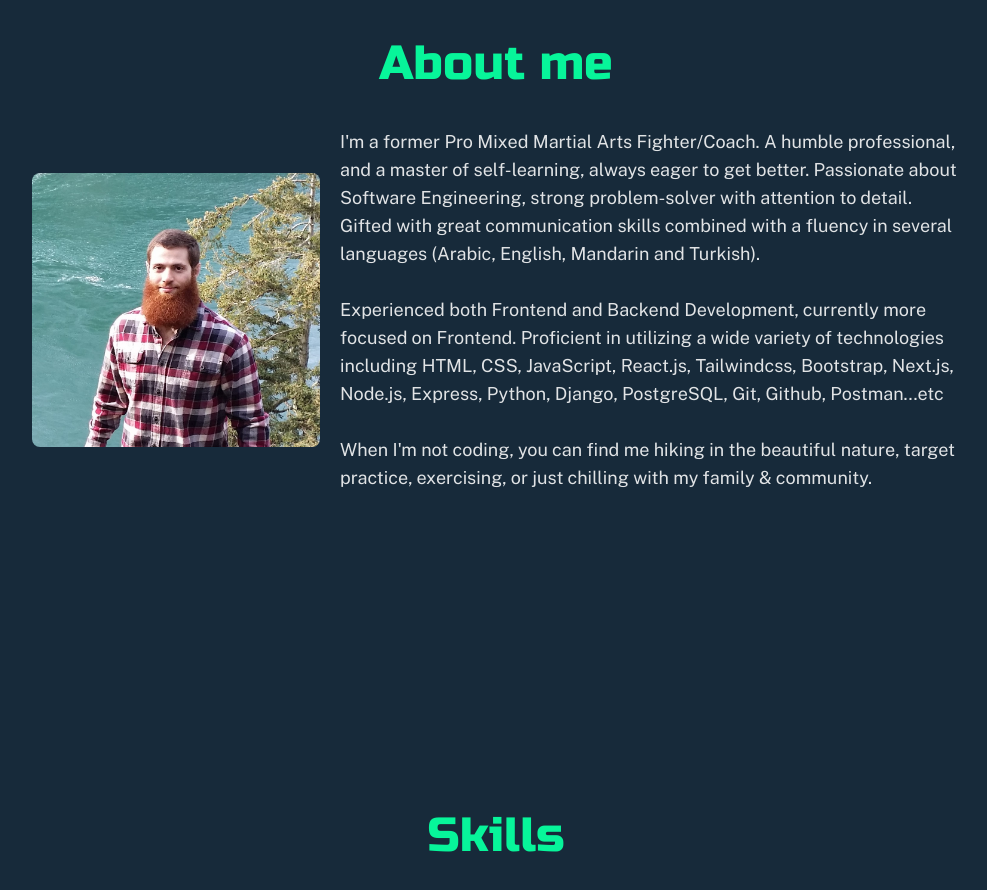
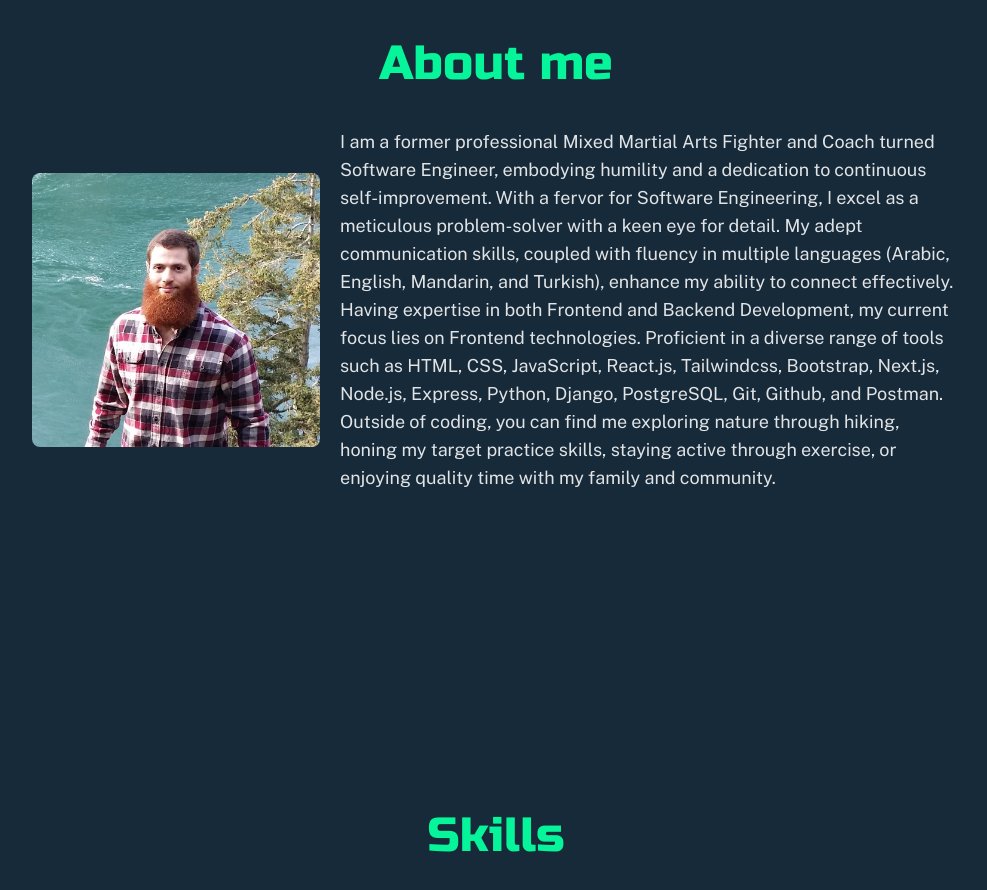
Before and after one commit to AmmarCode/portfolio2.0, a React (Vite) app: page / in a window 1280 px wide. Shown: the part 1100-1990 px from the top of the page, without its empty margins (144-1131 px from the left). Built offline with nearby package versions, Linux system fonts and the light colour scheme.

Commit message:
Update About me text

```diff
--- a/src/components/About.jsx
+++ b/src/components/About.jsx
@@ -25,7 +25,7 @@ const About = () => {
           src="/assets/Ammar017.jpg"
           alt="Ammar's Image"
         />
-        <p className="sm:w-1/2 text-lg">
+{/*         <p className="sm:w-1/2 text-lg">
           I'm a former Pro Mixed Martial Arts Fighter/Coach. A humble
           professional, and a master of self-learning, always eager to get
           better. Passionate about Software Engineering, strong problem-solver
@@ -43,6 +43,16 @@ const About = () => {
           When I'm not coding, you can find me hiking in the beautiful nature,
           target practice, exercising, or just chilling with my family &
           community.
+        </p> */}
+        <p className="sm:w-1/2 text-lg">
+          I am a former professional Mixed Martial Arts Fighter and Coach turned Software Engineer, embodying humility and a dedication to continuous self-improvement.
+          With a fervor for Software Engineering, I excel as a meticulous problem-solver with a keen eye for detail.
+          My adept communication skills, coupled with fluency in multiple languages (Arabic, English, Mandarin, and Turkish), enhance my ability to connect effectively.
+          <br />
+          Having expertise in both Frontend and Backend Development, my current focus lies on Frontend technologies.
+          Proficient in a diverse range of tools such as HTML, CSS, JavaScript, React.js, Tailwindcss, Bootstrap, Next.js, Node.js, Express,
+          Python, Django, PostgreSQL, Git, Github, and Postman. Outside of coding, you can find me exploring nature through hiking,
+          honing my target practice skills, staying active through exercise, or enjoying quality time with my family and community.
         </p>
       </div>
     </section>
```
